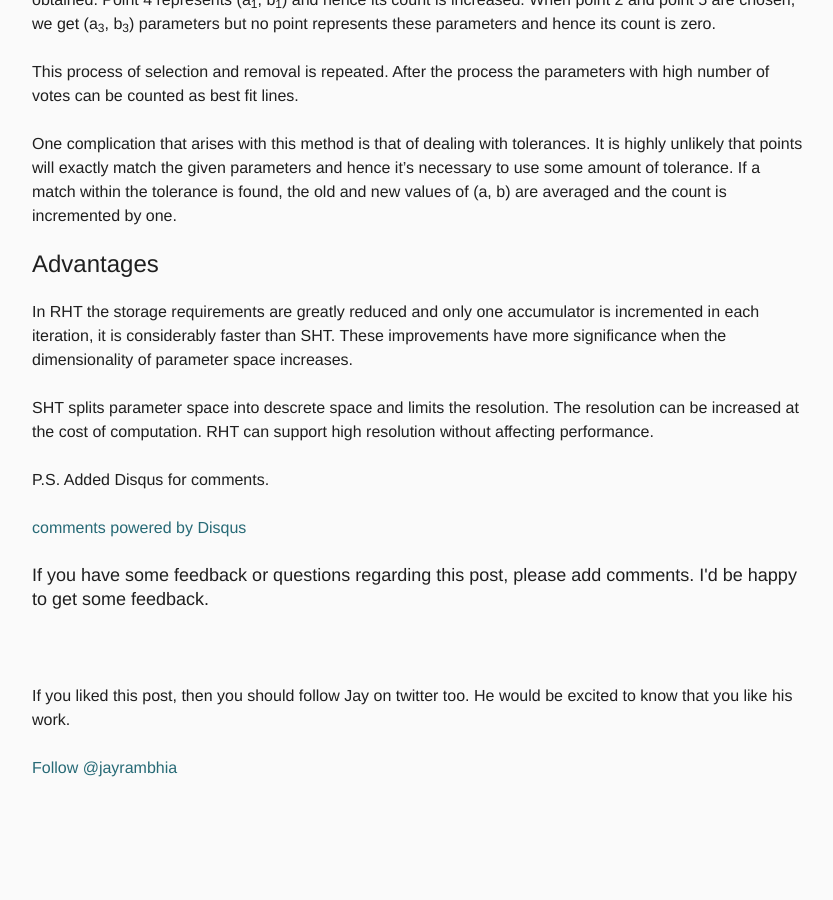
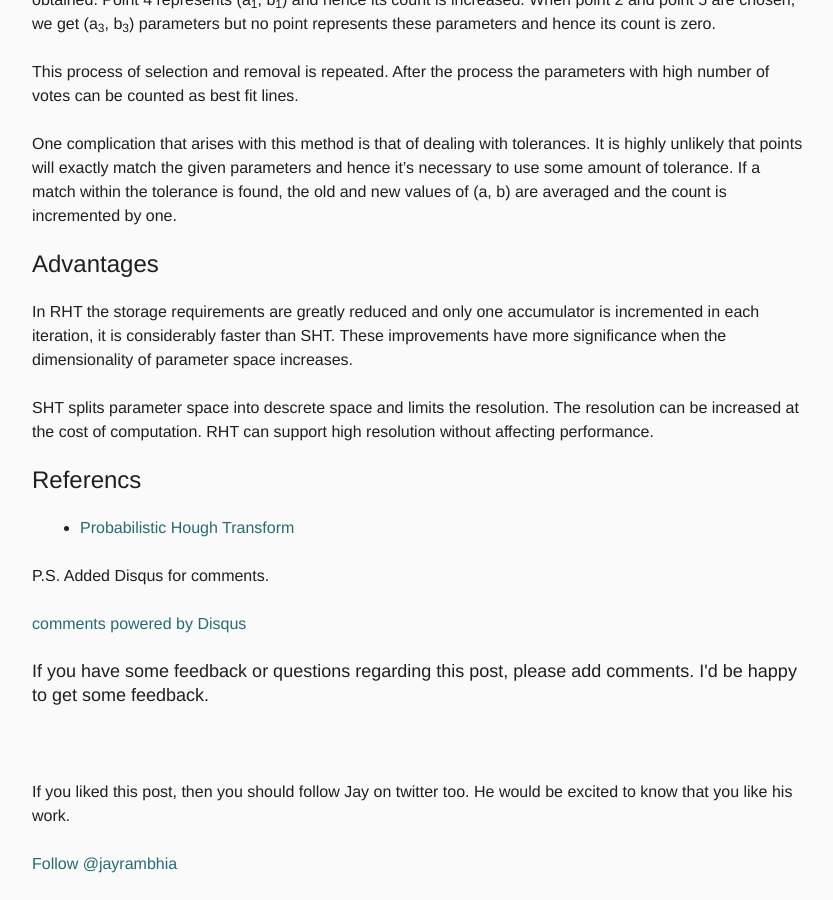
Before and after one commit to jayrambhia/jayrambhia.github.com, a Jekyll site: the page built from _posts/2013-02-23-probabilistic-hough-transform.markdown, in a window 1280 px wide and 900 px high, scrolled down 2041 px. Shown: the whole window, without its empty margins (392-1225 px from the left). Built offline with Jekyll 4.4.1, drawn with Linux system fonts in a browser that asks for light colours; comment, search, counter and statistics services are not loaded; before the commit the page ends 2845 px from its top, so only the background shows below that.

Commit message:
Adding reference

```diff
--- a/_posts/2013-02-23-probabilistic-hough-transform.markdown
+++ b/_posts/2013-02-23-probabilistic-hough-transform.markdown
@@ -49,4 +49,8 @@ In RHT the storage requirements are greatly reduced and only one accumulator is
 
 SHT splits parameter space into descrete space and limits the resolution. The resolution can be increased at the cost of computation. RHT can support high resolution without affecting performance.
 
+### Referencs
+
+ - [Probabilistic Hough Transform](http://homepages.inf.ed.ac.uk/rbf/CVonline/LOCAL_COPIES/AV1011/macdonald.pdf)
+
 P.S. Added Disqus for comments.
```
